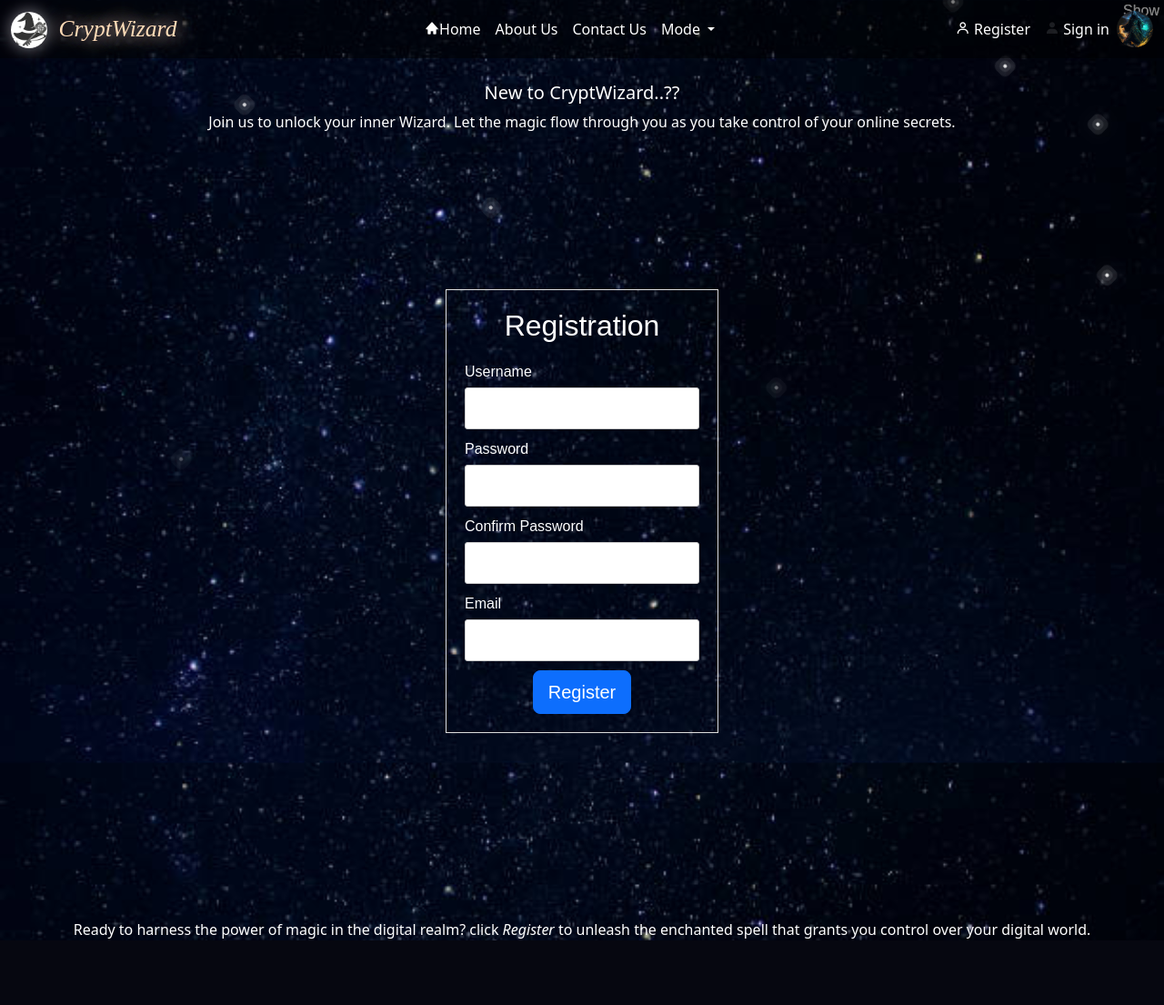
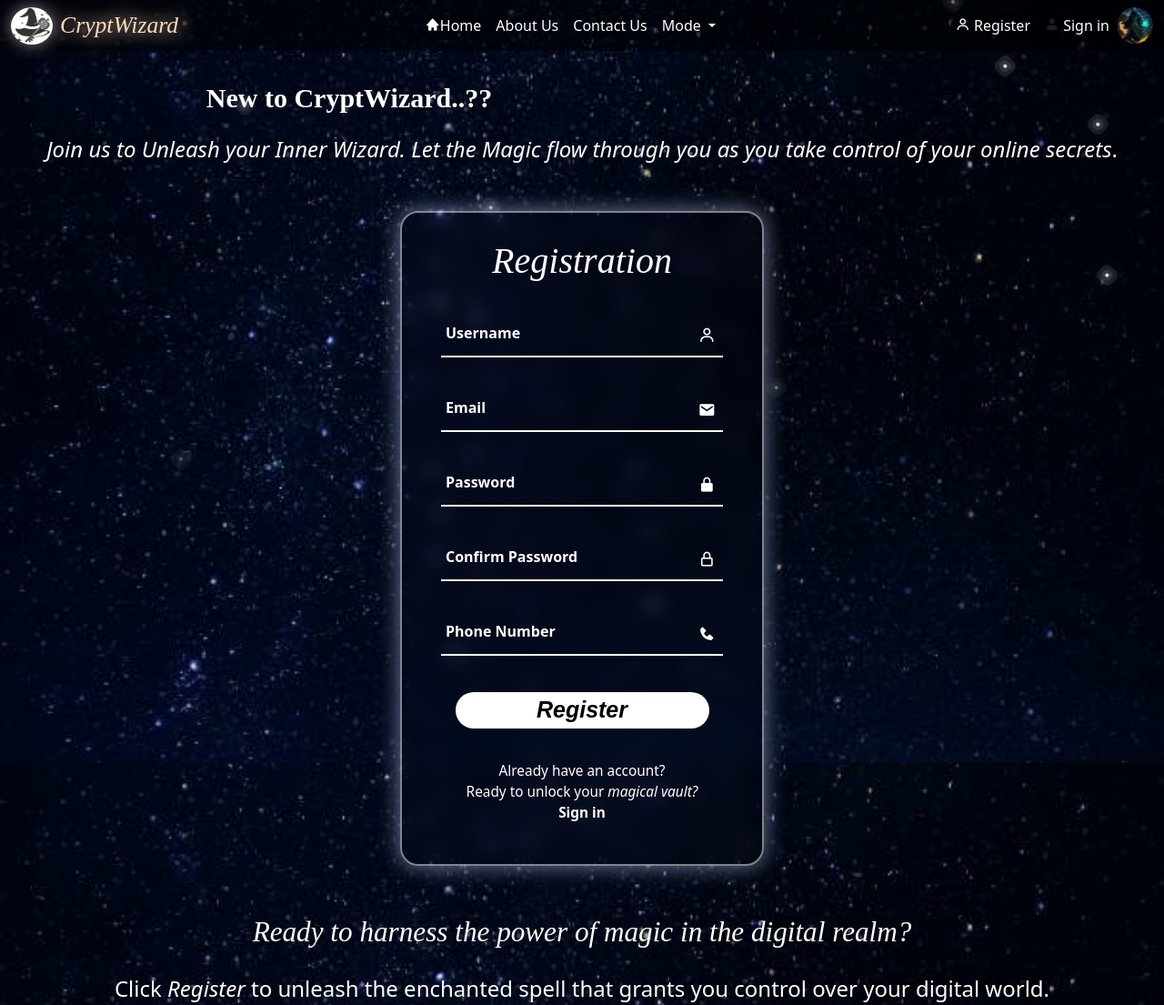
Before and after one commit to Raqeeb27/CryptWizard, a Django app: page /register/ in a window 1280 px wide. Shown: the whole page at 91% size. Before the commit the page ends 1034 px from the top, so only its background shows below. Run offline with Django 4.2, Linux system fonts and the light colour scheme.

Commit message:
updated registration page

```diff
--- a/CryptWizard/templates/base.html
+++ b/CryptWizard/templates/base.html
@@ -32,6 +32,9 @@
         left: 0;
         width: 100%;
         height: 100%;
+      }
+      .bg-body-custom {
+        color: white;
       }
       .stars{
         position: fixed;
@@ -133,77 +136,18 @@
         animation-duration: 2.25s;
       }
 
-      .body {
-        font-family: Arial, Helvetica, sans-serif;
-        background-color: Dark;
-        display: flex;
-        align-items: center;
-        justify-content: center;
-        height: 100vh;
-        margin: 0;
-      }
-
-      .container {
-        background-color: Dark;
-        border: 1px solid #ddd;
-        padding: 20px;
-        width: 300px;
-        text-align: center;
-      }
-
-      .container h2 {
-        margin-bottom: 20px;
-      }
-
-      .form-group {
-        text-align: left;
-        margin-bottom: 10px;
-      }
-
-      .form-group label {
-        display: block;
-        margin-bottom: 5px;
-      }
-
-      .form-group input[type="text"],
-      .form-group input[type="password"] {
-        width: 100%;
-        padding: 10px;
-        border: 1px solid #ccc;
-        border-radius: 3px;
-      }
-
-      .password-toggle {
-        position: absolute;
-        top: 0;
-        right: 5px;
-        cursor: pointer;
-      }
-
-      .bg-custom {
-        background-color: #343a40;
-      }
-
-      .bg-body-custom {
-        background-color: #292b2c;
-        color: white;
-      }
-
       .navbar-light .navbar-nav .nav-link {
         color: white;
       }
-
       .navbar {
         position: relative;
         z-index: 1000;
-        background: rgba(0, 0, 0, 0.5);
+        background: rgba(0, 0, 0, 0.55);
       }
-
       .navbar-nav .nav-link {
         position: relative;
         text-decoration: none;
       }
-
       .navbar-nav .nav-link::before {
         content: "";
         position: absolute;
@@ -214,31 +158,74 @@
         left: 15%;
         transition: width 0.4s ease-in-out;
       }
-
       .navbar-nav .nav-link:hover::before {
         width: 75%;
       }
-
       #navbar-toggler-button {
         color: wheat;
         animation: magicShadow 5s infinite;
       }
-
       .navbar-light .navbar-brand {
         color: white;
       }
+      body.no-scroll {
+        overflow: hidden;
+      }
+      .logocontainer{
+        display: flex;
+        align-items: center;
+        top: 0%;
+        width: 200px;
+        height: 40px;
+      }
+      #logo{
+        width: 120%;
+        height:120%;
+        object-fit:cover;
+        border-radius:50%;
+        animation: shadow-pulse 2.5s infinite;
+      }
+      #navCryptWizard {
+        font-family: "High Tower Text", serif;
+        animation: magicShadow 6s infinite;
+        font-style: italic;
+        font-size: 160%;
+      }
+      .wizard-imgcontainer{
+        top: 0%;
+        width: 40px;
+        height: 40px;
+      }
+      #wizardimg{
+        width: 100%;
+        height:100%;
+        object-fit:cover;
+        border-radius:50%;
+      }
+
 
       .content {
         margin-top: 90px;
         text-align: center;
+        align-items: center;
+        justify-content: center;
       }
-
-      #typing-text{
-        margin-top: 70px;
-        font-size: 24px;
-        font-family: monospace;
+      #welcome {
+        padding-right: 40%;
+        font-size: 180%;
+        animation: slideInFromLeft 0.5s ease-in;
+        font-style: italic;
+        margin-bottom: 30px;
       }
-
+      #biglogo{
+        margin-top: 1%;
+        margin-bottom: 1.5%;
+        border-radius: 50%;
+        object-fit:cover;
+        width: 80px;
+        height: 80px;
+        animation: shadow-pulse 2s infinite, glow 6s infinite;
+      }
       @keyframes shadow-pulse {
         0% {
           box-shadow: 0 0 10px rgba(255, 223, 186, 0.6);
@@ -250,7 +237,6 @@
           box-shadow: 0 0 10px rgba(255, 223, 186, 0.6);
         }
       }
-
       @keyframes glow {
         0% {
           transform: scale(1);
@@ -262,78 +248,31 @@
           transform: scale(1);
         }
       }
-
-      #biglogo{
-        margin-top: 1%;
-        margin-bottom: 1.5%;
-        border-radius: 50%;
-        object-fit:cover;
-        width: 80px;
-        height: 80px;
-        animation: shadow-pulse 2s infinite, glow 6s infinite;
-      }
-
-      .logocontainer{
-        top: 0%;
-        width: 40px;
-        height: 40px;
-        margin-right: 1%;
-      }
-
-      #logo{
-        width: 100%;
-        height:100%;
-        object-fit:cover;
-        border-radius:50%;
-        animation: shadow-pulse 2.5s infinite;
-      }
-
-      .wizard-imgcontainer{
-        top: 0%;
-        width: 40px;
-        height: 40px;
-      }
-
-      #wizardimg{
-        width: 100%;
-        height:100%;
-        object-fit:cover;
-        border-radius:50%;
-      }
-
       @keyframes magicShadow {
         0%,
         100% {
           text-shadow: 0 0 20px rgba(255, 223, 186, 0.6),
             0 0 20px rgba(186, 202, 255, 0.6);
         }
-
         20% {
           text-shadow: 0 0 20px rgba(255, 223, 186, 0.6),
             0 0 30px rgba(255, 255, 186, 0.6), 0 0 30px rgba(255, 186, 255, 0.6);
-          color: #ffd4a6;
-          /* Golden color */
+          color: #ffd4a6;          /* Golden color */
         }
-
         40% {
           text-shadow: 0 0 20px rgba(255, 255, 186, 0.6),
             0 0 30px rgba(186, 186, 255, 0.6), 0 0 30px rgba(255, 186, 255, 0.6);
-          color: white;
-          /* White text */
+          color: white;          /* White text */
         }
-
         60% {
           text-shadow: 0 0 20px rgba(186, 186, 255, 0.6),
             0 0 30px rgba(255, 186, 202, 0.6), 0 0 30px rgba(255, 186, 255, 0.6);
-          color: #bebebe;
-          /* Silver color */
+          color: #bebebe;          /* Silver color */
         }
-
         80% {
           text-shadow: 0 0 20px rgba(255, 186, 202, 0.6),
             0 0 30px rgba(255, 223, 186, 0.6), 0 0 30px rgba(255, 186, 255, 0.6);
-          color: white;
-          /* White text */
+          color: white;          /* White text */
         }
       }
       @keyframes riseUp {
@@ -378,27 +317,12 @@
           transform: translateY(0);
         }
       }
-
       #CryptWizard {
         font-size: 350%;
         animation: slideInFromTop 0.8s ease-in,  magicShadow 6.5s infinite;
         font-family: "High Tower Text", serif;
         font-style: italic;
-
       }
-
-      #navCryptWizard {
-        font-family: "High Tower Text", serif;
-        animation: magicShadow 6s infinite;
-        font-style: italic;
-        font-size: 160%;
-      }
-      #welcome {
-        padding-right: 40%;
-        font-size: 180%;
-        animation: slideInFromLeft 0.5s ease-in;
-      }
-
       #PasswordManager {
         text-shadow: 1px 1px 3px rgba(0, 0, 0, 0.5);
         font-size: 230%;
@@ -413,9 +337,140 @@
         z-index: 1;
         animation: slideInFromRight 0.5s ease-in;
       }
+      #typing-text{
+        margin-top: 70px;
+        font-size: 24px;
+        font-family: monospace;
+      }
 
-      body.no-scroll {
-        overflow: hidden;
+
+      #newtoCW{
+        font-family: "High Tower Text";
+        font-weight: 600;
+        font-size: 30px;
+        margin-right: 2%;
+      }
+      @media (min-width: 630px) {
+        #newtoCW {
+          margin-right: 40%;
+        }
+      }
+      #registerbox-abovetext{
+        margin-top: 20px;
+        font-size: 150%;
+        margin-bottom: 50px;
+      }
+      .register-box {
+        border: 1px solid #ddd;
+        padding: 65px;
+        width: 400px;
+        height: 720px;
+        text-align: center;
+        background-color: transparent;
+        border: 2px solid rgba(255, 255, 255, .5);
+        border-radius: 20px;
+        display: flex;
+        justify-content: center;
+        align-items: center;
+        backdrop-filter: blur(10px);
+        margin: 0 auto;
+        animation: shadow-pulse 5s infinite;
+      }
+      .register-box h2{
+        font-size: 2.5em;
+        color: #fff;
+        text-align: center;
+        font-family: "High Tower text";
+        font-style: italic;
+      }
+      .input-box{
+        position: relative;
+        width: 310px;
+        margin: 30px 0;
+        border-bottom: 2px solid #fff;
+      }
+      .input-box label{
+        position: absolute;
+        top: 50%;
+        left: 5px;
+        transform: translateY(-50%);
+        font-size: 1em;
+        color: #fff;
+        pointer-events: none;
+        transition: .5s;
+        font-weight: 600;
+      }
+      .input-box input:focus~label,
+      .input-box input:valid~label{
+        top: -5px;
+      }
+      .input-box input{
+        width: 100%;
+        height: 50px;
+        background: transparent;
+        background-color: transparent;
+        border: none;
+        outline: none;
+        font-size: 1em;
+        color: #fff;
+        padding: 0 35px 0 5px;
+      }
+      .input-box .icon{
+        position: absolute;
+        right: 8px;
+        color: #fff;
+        font-size: 1.2em;
+        line-height: 57px;
+      }
+      .registerButton{
+        width: 90%;
+        height: 40px;
+        background: #fff;
+        border: none;
+        outline: none;
+        border-radius: 40px;
+        cursor: pointer;
+        font-size: 25px;
+        color: #000;
+        font-weight: 600;
+        font-family: "High Tower Text",sans-serif;
+        font-style: italic;
+        margin-top: 10px;
+        margin-bottom: 10px;
+      }
+      .register-link{
+        font-size: .96em;
+        color: #fff;
+        text-align: center;
+        margin: 25px 0 10px;
+      }
+      .register-link p a{
+        color: #fff;
+        text-decoration: none;
+        font-weight: 600;
+      }
+      .register-link p a:hover{
+        text-decoration: underline;
+      }
+      @media (max-width: 360px){
+        .register-box{
+          width: 100%;
+        }
+        .input-box{
+          width: 290px;
+        }
+      }
+      #registerbox-belowtext1{
+        margin-top: 50px;
+        font-size: 195%;
+        margin-bottom: 10px;
+        font-family: "High Tower Text";
+        font-style: italic;
+      }
+      #registerbox-belowtext2{
+        margin-top: 20px;
+        font-size: 150%;
+        margin-bottom: 50px;
       }
     </style>
   </head>
@@ -431,8 +486,8 @@
       <div class="container-fluid">
         <div class="logocontainer">
           <a class="navbar-brand" href="/" id="navCryptWizard"><img src="/static/img/logo.png" alt="Logo" id="logo"></a>
+          <a class="navbar-brand" href="/" id="navCryptWizard"> CryptWizard</a>
         </div>
-        <a class="navbar-brand" href="/" id="navCryptWizard"> CryptWizard</a>
         <button
           class="navbar-toggler"
           type="button"
@@ -497,7 +552,7 @@
               </li>
               <li class="nav-item">
                 <a class="nav-link" href="/signin"
-                  ><i class="bx bxs-user bx-flashing"></i> Sign in</a
+                  ><i class="bx bxs-user bx-flashing"></i> Sign in </a
                 >
               </li>
             </ul>
@@ -509,11 +564,8 @@
       </div>
     </nav>
     {% block body %} {% endblock body %}
-    <script
-      src="https://cdn.jsdelivr.net/npm/bootstrap@5.3.2/dist/js/bootstrap.bundle.min.js"
-      integrity="sha384-C6RzsynM9kWDrMNeT87bh95OGNyZPhcTNXj1NW7RuBCsyN/o0jlpcV8Qyq46cDfL"
-      crossorigin="anonymous"
-    >
+    <script src="https://cdn.jsdelivr.net/npm/bootstrap@5.3.2/dist/js/bootstrap.bundle.min.js" integrity="sha384-C6RzsynM9kWDrMNeT87bh95OGNyZPhcTNXj1NW7RuBCsyN/o0jlpcV8Qyq46cDfL" crossorigin="anonymous"></script>
+    <script>
 
       function togglePassword(inputId) {
         const input = document.getElementById(inputId);
--- a/CryptWizard/templates/register.html
+++ b/CryptWizard/templates/register.html
@@ -6,55 +6,60 @@
 
 {% block body %}
 <div class="content">
-<h5>New to CryptWizard..??</h5>
+  <h5 id="newtoCW">New to CryptWizard..??</h5>
+  <p id="registerbox-abovetext">
+    <em
+      >Join us to Unleash your Inner Wizard. Let the Magic flow through you as
+      you take control of your online secrets</em
+    >.
+  </p>
+  <div>
+    <div class="register-box">
+      <form action="" id="registration-form">
+        <h2>Registration</h2>
+        <div class="input-box">
+          <span class="icon"><i class="bx bx-user"></i></span>
+          <input type="text" required />
+          <label for="">Username</label>
+        </div>
+        <div class="input-box">
+          <span class="icon"><i class="bx bxs-envelope"></i></span>
+          <input type="text" required />
+          <label for="">Email</label>
+        </div>
+        <div class="input-box">
+          <span class="icon"><i class="bx bxs-lock-alt"></i></span>
+          <input type="password" required />
+          <label for="">Password</label>
+        </div>
+        <div class="input-box">
+          <span class="icon"><i class="bx bx-lock-alt"></i></span>
+          <input type="password" required />
+          <label for="">Confirm Password</label>
+        </div>
+        <div class="input-box">
+          <span class="icon"><i class="bx bxs-phone"></i></span>
+          <input type="text" required />
+          <label for="">Phone Number</label>
+        </div>
+        <button type="submit" class="registerButton">Register</button>
+        <div class="register-link">
           <p>
-  Join us to unlock your inner Wizard. Let the magic flow through you as you
-  take control of your online secrets.
+            Already have an account?<br />Ready to unlock your <em>magical vault?</em><br /><a
+              href="/signin"
+              >Sign in</a
+            >
           </p>
-
-<div class="body">
-  <div class="container">
-    <h2>Registration</h2>
-    <form>
-      <div class="form-group">
-        <label for="username">Username</label>
-        <input type="text" id="username" name="username" required />
         </div>
-      <div class="form-group">
-        <label for="password">Password</label>
-        <input type="password" id="password" name="password" required />
-        <span class="password-toggle" onclick="togglePassword('password')"
-          >Show</span
-        >
-      </div>
-      <div class="form-group">
-        <label for="confirmPassword">Confirm Password</label>
-        <input
-          type="password"
-          id="confirmPassword"
-          name="confirmPassword"
-          required
-        />
-        <span
-          class="password-toggle"
-          onclick="togglePassword('confirmPassword')"
-          >Show</span
-        >
-      </div>
-      <div class="form-group">
-        <label for="email">Email</label>
-        <input type="text" id="email" name="email" required />
-      </div>
-      <button type="submit" class="btn btn-primary btn-lg">Register</button>
       </form>
     </div>
   </div>
-<br />
-<br />
-<p>
-  Ready to harness the power of magic in the digital realm? click
-  <em>Register</em> to unleash the enchanted spell that grants you control over
-  your digital world.
+  <p id="registerbox-belowtext1">
+    Ready to harness the power of magic in the digital realm?
+  </p>
+  <p id="registerbox-belowtext2">
+    Click <em>Register</em> to unleash the enchanted spell that grants you control
+    over your digital world.
   </p>
 </div>
-{% endblock body%}
+{% endblock body %}
--- a/CryptWizard/templates/signin.html
+++ b/CryptWizard/templates/signin.html
@@ -6,11 +6,11 @@
 
 {% block body %}
 <div class="content">
-    <h5>Welcome back Mighty Wizard!</h5>
+    <h5 id="mightyWizard">Welcome back Mighty Wizard!</h5>
     <p>Incant your way your world of mystery and enchantment. Unlock the portal to your digital kingdom, into the mystical world of secure password management.</p>
     <p>Let the enchantment begin....!!!</p>
     <button type="button" class="btn btn-primary btn-lg"> Signin </button>
-    <br>
+
     <p>Click to unleash the enchanted spell that grants you control over your secure digital realm.</p>
     <p>Your digital secrets await your command.....</p>
 </div>
```
Also changed, not shown: CryptWizard/templates/index.html (+2 -5 lines). Lines whose indentation alone changed are shown as unchanged.
